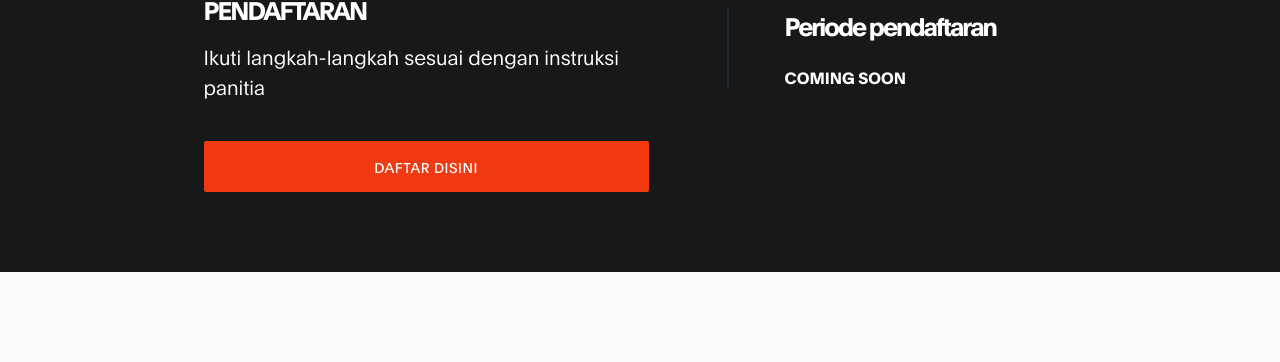
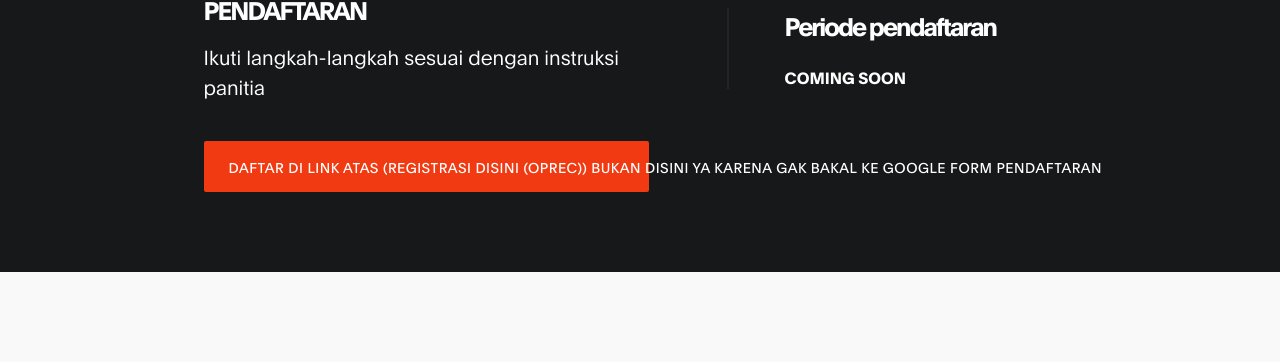
Before and after one commit to hmpipfisipunigal/hmpipfisipunigal, a plain HTML site: page index.html in a window 1280 px wide. Shown: the part 888-1250 px from the top of the page. Drawn offline with Linux system fonts and the light colour scheme.

Commit message:
Update index.html

```diff
--- a/index.html
+++ b/index.html
@@ -117,7 +117,7 @@
 
                     <h6 class="mb-4 text-white" data-aos="fade-up">Ikuti langkah-langkah sesuai dengan instruksi panitia</h6>
 
-                    <a href="#" class="btn custom-btn bg-color mt-3" data-aos="fade-up" data-aos-delay="300" data-toggle="modal" data-target="#membershipForm">Daftar disini</a>
+                    <a href="https://bit.ly/3WU8rxz" class="btn custom-btn bg-color mt-3" data-aos="fade-up" data-aos-delay="300" data-toggle="modal" data-target="#membershipForm">Daftar di Link Atas (Registrasi  Disini (OPREC)) bukan disini ya karena gak bakal ke Google Form Pendaftaran</a>
                 </div>
 
                 <div class="mr-lg-auto mt-3 col-lg-4 col-md-6 col-12">
```
